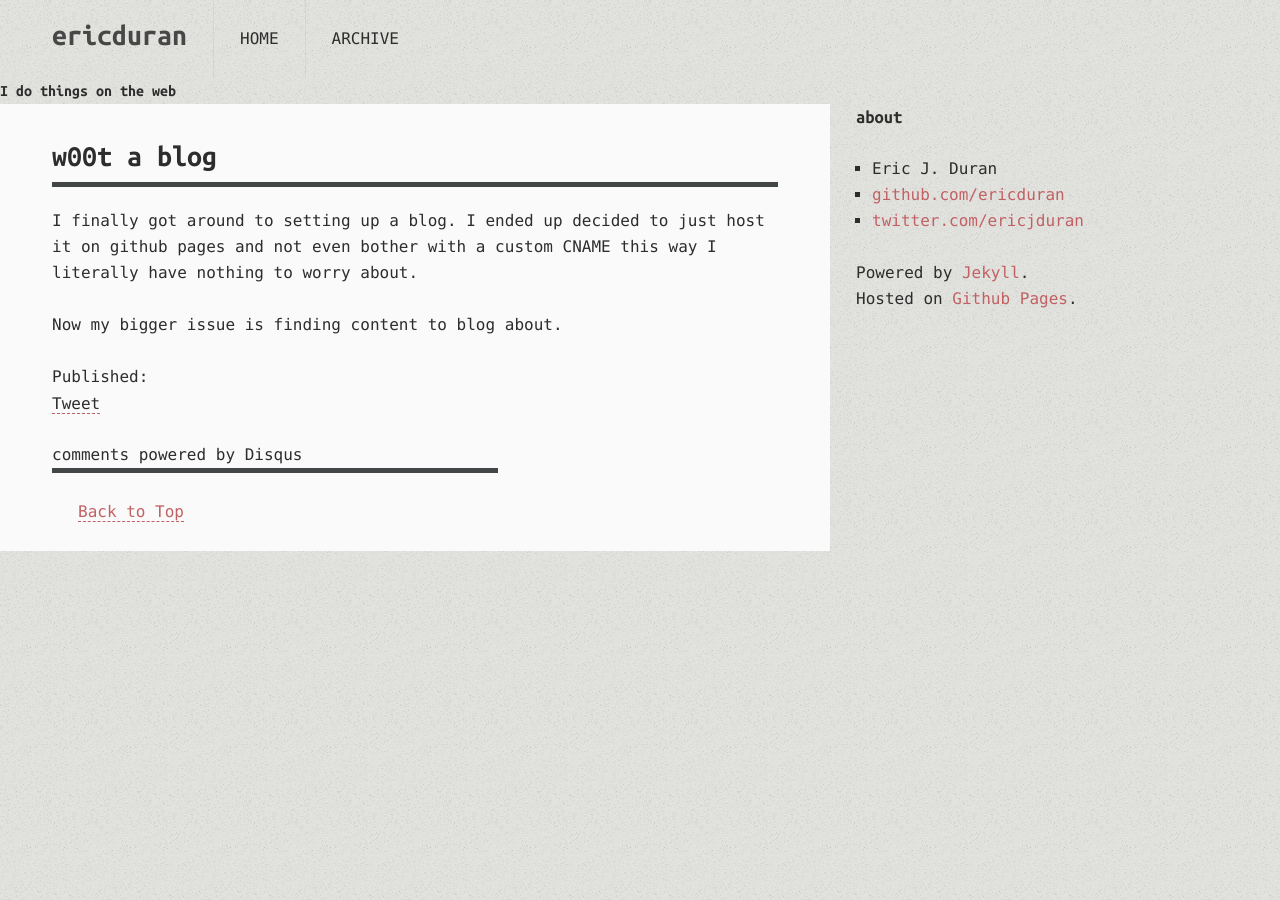
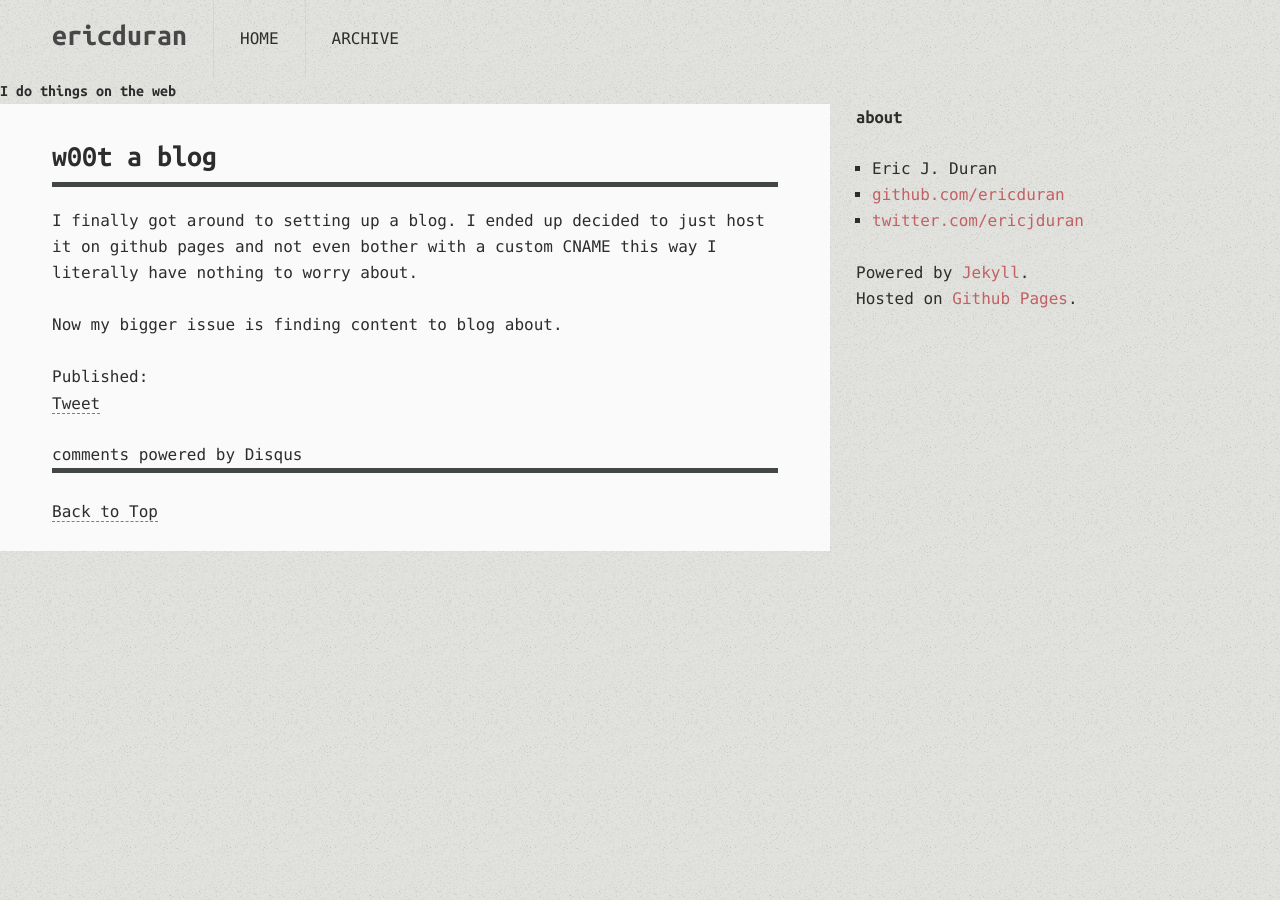
Before and after one commit to ericduran/ericduran.github.com, a Jekyll site: the page built from _posts/2012-12-18-w00t-a-blog.md, in a window 1280 px wide. Built offline with Jekyll 4.4.1, drawn with Linux system fonts in a browser that asks for light colours; comment, search, counter and statistics services are not loaded.

Commit message:
Updating html/css/sass

```diff
--- a/_includes/footer.html
+++ b/_includes/footer.html
@@ -1,5 +1,5 @@
 
-  <footer class="the-footer">
+  <footer id="main-footer">
     <div class="unit-foot">
       <div class="unit-inner  ">
         <div class="misc vcard">
--- a/_includes/header.html
+++ b/_includes/header.html
@@ -1,5 +1,5 @@
 
-  <header class="the-header">
+  <header id="main-header">
     <div class="unit-head">
       <div class="unit-inner unit-head-inner">
         <nav class="nav-global">
--- a/_layouts/default.html
+++ b/_layouts/default.html
@@ -13,7 +13,7 @@
 
   {% include header.html %}
 
-  <div class="body" role="main">
+  <div class="body main-content" role="main">
     <div class="unit-body">
       <div class="unit-inner">
         <div class="entry-content">
--- a/assets/css/style.css
+++ b/assets/css/style.css
@@ -251,112 +251,213 @@
 
 /* HEADER
 ----------------------------------------------- */
-header {
+#main-header {
   padding: 26px;
   /*
    * Tablet
    */
 }
-header .logo {
+#main-header .logo {
   font-family: UbuntuMono-B, consolas, monaco, monospace;
   margin: 0;
 }
-header .logo a:visited {
+#main-header .logo a:visited {
   color: #2d2d2d;
 }
-header .nav-global {
+#main-header .nav-global {
   text-transform: uppercase;
 }
-header .nav-global .logo {
+#main-header .nav-global .logo {
   text-transform: none;
   display: block;
   width: auto;
 }
-header .nav-global .logo a {
+#main-header .nav-global .logo a {
   display: block;
   font-size: 30px;
   line-height: 52px;
   padding-bottom: 26px;
 }
 @media only screen and (min-width: 768px) {
-  header {
+  #main-header {
     padding: 0;
   }
-  header .nav-global li {
+  #main-header .nav-global li {
     float: left;
     border: 1px solid rgba(0, 0, 0, 0.05);
     border-width: 0 1px 0 0;
   }
-  header .nav-global li a,
-  header .nav-global li div {
+  #main-header .nav-global li a,
+  #main-header .nav-global li div {
     display: block;
     padding: 26px;
     height: 26px;
   }
-  header .nav-global li a:hover {
+  #main-header .nav-global li a:hover {
     background-color: #fff04a;
     color: #474747;
   }
-  header .nav-global li:nth-child(2) {
+  #main-header .nav-global li:nth-child(2) {
     border-width: 0 1px;
   }
-  header .nav-global li:last-child {
+  #main-header .nav-global li:last-child {
     border-width: 0;
   }
-  header .nav-global .logo {
+  #main-header .nav-global .logo {
     border-bottom: 1px solid rgba(0, 0, 0, 0.05);
     border-right: none 0;
     display: block;
     width: 100%;
   }
-  header .nav-global .logo a {
+  #main-header .nav-global .logo a {
     font-size: 30px;
     line-height: normal;
   }
-  header .nav-global .logo a:hover {
+  #main-header .nav-global .logo a:hover {
     background-color: transparent;
   }
 }
+@media only screen and (min-width: 1280px) {
+  #main-header .unit-head .nav-global .logo {
+    border-bottom: 0 none;
+    display: block;
+    width: auto;
+  }
+  #main-header .unit-head .nav-global .logo a {
+    line-height: 18px;
+    margin-bottom: 0;
+    padding-left: 52px;
+  }
+}
+@media only screen and (min-width: 1410px) {
+  #main-header {
+    float: left;
+    width: 19%;
+  }
+  #main-header .unit-head {
+    padding: 26px;
+  }
+  #main-header .unit-head .nav-global li {
+    float: none;
+    border: none;
+  }
+  #main-header .unit-head .nav-global li a,
+  #main-header .unit-head .nav-global li div {
+    display: block;
+    padding: 2px 5px;
+    height: auto;
+  }
+  #main-header .unit-head .nav-global li:nth-child(2) {
+    border-width: 0;
+  }
+  #main-header .unit-head .nav-global .logo {
+    border-bottom: none 0;
+    display: list-item;
+    width: auto;
+  }
+  #main-header .unit-head .nav-global .logo a {
+    display: block;
+    font-size: 30px;
+    line-height: 52px;
+    margin-bottom: 26px;
+    padding-left: 5px;
+    position: relative;
+    top: auto;
+  }
+}
 
+/* MAIN
+----------------------------------------------- */
+.main-content .unit-body {
+  background-color: #fafafa;
+}
+@media only screen and (min-width: 1280px) {
+  .main-content {
+    float: left;
+    width: 100%;
+    margin-right: -450px;
+  }
+  .main-content .unit-body {
+    border-top: 0 none;
+    margin-right: 450px;
+    padding: 26px 52px;
+  }
+}
+@media only screen and (min-width: 1410px) {
+  .main-content {
+    border-left: 1px solid rgba(0, 0, 0, 0.2);
+    -webkit-box-shadow: #ffffff 0px 0px 2px;
+    -moz-box-shadow: #ffffff 0px 0px 2px;
+    -o-box-shadow: #ffffff 0px 0px 2px;
+    float: left;
+    width: 81%;
+    margin-right: -450px;
+  }
+}
+
+/*
+  Huge-screen layout
+*/
+@media only screen and (min-width: 1410px) {
+  .body {
+    border-left: 1px solid rgba(0, 0, 0, 0.2);
+    -webkit-box-shadow: #ffffff 0px 0px 2px;
+    -moz-box-shadow: #ffffff 0px 0px 2px;
+    -o-box-shadow: #ffffff 0px 0px 2px;
+    float: left;
+    width: 81%;
+    margin-right: -450px;
+  }
+
+  .body .unit-body {
+    border-right: 1px solid rgba(0, 0, 0, 0.2);
+    -webkit-box-shadow: #ffffff 0px 0px 2px;
+    -moz-box-shadow: #ffffff 0px 0px 2px;
+    -o-box-shadow: #ffffff 0px 0px 2px;
+    margin-right: 450px;
+    padding: 26px 52px;
+    min-height: 1050px;
+  }
+}
 /* FOOTER
 ----------------------------------------------- */
-footer {
+#main-footer {
   background-color: #1a1a1a;
   background-color: rgba(21, 25, 25, 0.8);
   color: #fafafa;
   color: rgba(250, 250, 250, 0.8);
   padding: 26px;
 }
-footer a:link {
+#main-footer a:link {
   color: #c26164;
   border: 0;
 }
-footer a:visited {
+#main-footer a:visited {
   color: #ad4346;
   border: 0;
 }
-footer a:hover {
+#main-footer a:hover {
   color: #d08688;
   border: 0;
 }
-footer address {
+#main-footer address {
   font-style: normal;
 }
-footer h4 {
+#main-footer h4 {
   margin-top: 0;
 }
-footer ul {
+#main-footer ul {
   list-style: square;
   padding-left: 1em;
 }
-footer .license {
+#main-footer .license {
   clear: both;
 }
-footer .license p {
+#main-footer .license p {
   margin-bottom: 0;
 }
 @media only screen and (min-width: 1280px) {
-  footer {
+  #main-footer {
     background-color: transparent;
     color: #2d2d2d;
     position: relative;
@@ -368,7 +469,7 @@
   }
 }
 @media only screen and (min-width: 1410px) {
-  footer {
+  #main-footer {
     position: relative;
     top: auto;
     display: block;
@@ -376,7 +477,7 @@
     padding: 26px 0 0 26px;
     width: 420px;
   }
-  footer h4 {
+  #main-footer h4 {
     font-size: 30px;
     line-height: 52px;
     margin-top: 0;
@@ -490,10 +591,6 @@
 
 .list-linear li:last-child {
   margin-right: 0;
-}
-
-.body .unit-body {
-  background-color: #fafafa;
 }
 
 /* MAIN
@@ -713,99 +810,6 @@
   margin-bottom: 0;
 }
 
-/*
-  Not that old computer layout
-*/
-@media only screen and (min-width: 1280px) {
-  .the-header .unit-head .nav-global .logo {
-    border-bottom: 0 none;
-    display: block;
-    width: auto;
-  }
-
-  .the-header .unit-head .nav-global .logo a {
-    line-height: 18px;
-    margin-bottom: 0;
-    padding-left: 52px;
-  }
-
-  .body {
-    float: left;
-    width: 100%;
-    margin-right: -450px;
-  }
-
-  .body .unit-body {
-    border-top: 0 none;
-    margin-right: 450px;
-    padding: 26px 52px;
-  }
-}
-/*
-  Huge-screen layout
-*/
-@media only screen and (min-width: 1410px) {
-  .the-header {
-    float: left;
-    width: 19%;
-  }
-
-  .the-header .unit-head {
-    padding: 26px;
-  }
-
-  .the-header .unit-head .nav-global li {
-    float: none;
-    border: none;
-  }
-
-  .the-header .unit-head .nav-global li a,
-  .the-header .unit-head .nav-global li div {
-    display: block;
-    padding: 2px 5px;
-    height: auto;
-  }
-
-  .the-header .unit-head .nav-global li:nth-child(2) {
-    border-width: 0;
-  }
-
-  .the-header .unit-head .nav-global .logo {
-    border-bottom: none 0;
-    display: list-item;
-    width: auto;
-  }
-
-  .the-header .unit-head .nav-global .logo a {
-    display: block;
-    font-size: 30px;
-    line-height: 52px;
-    margin-bottom: 26px;
-    padding-left: 5px;
-    position: relative;
-    top: auto;
-  }
-
-  .body {
-    border-left: 1px solid rgba(0, 0, 0, 0.2);
-    -webkit-box-shadow: #ffffff 0px 0px 2px;
-    -moz-box-shadow: #ffffff 0px 0px 2px;
-    -o-box-shadow: #ffffff 0px 0px 2px;
-    float: left;
-    width: 81%;
-    margin-right: -450px;
-  }
-
-  .body .unit-body {
-    border-right: 1px solid rgba(0, 0, 0, 0.2);
-    -webkit-box-shadow: #ffffff 0px 0px 2px;
-    -moz-box-shadow: #ffffff 0px 0px 2px;
-    -o-box-shadow: #ffffff 0px 0px 2px;
-    margin-right: 450px;
-    padding: 26px 52px;
-    min-height: 1050px;
-  }
-}
 /* Contain floats: h5bp.com/q */
 .cf:before,
 .cf:after,
```
Also changed, not shown: assets/sass/style.scss (+92 -96 lines).
